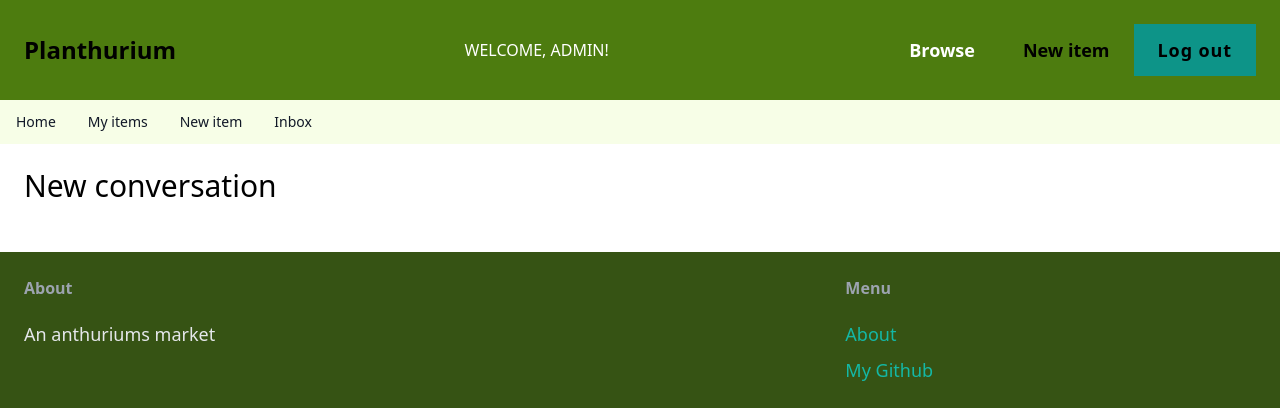
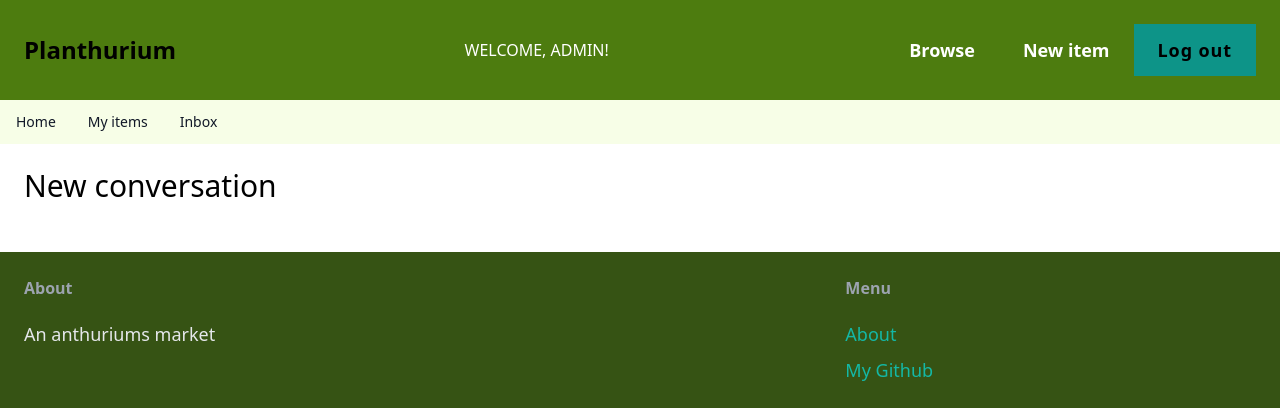
Before and after one commit to lizzzshan/Planthurium, a Django app: page /inbox/ in a window 1280 px wide. Shown: the top 420 px of the page. Run offline with Django 4.2, Linux system fonts and the light colour scheme; a user stored in the database is signed in; data that the repository does not hold is empty; some libraries are stand-ins or nearby versions.

Commit message:
Change text to white

```diff
--- a/myplanttracker/core/templates/core/base.html
+++ b/myplanttracker/core/templates/core/base.html
@@ -26,7 +26,7 @@
                     <a href="{% url 'item:items' %}" class="px-6 py-3 text-lg font-semibold text-white ">Browse</a>
 
                     {% if request.user.is_authenticated %}
-                    <a href="{% url 'item:new' %}" class="px-6 py-3 text-lg font-semibold hover:text-white">New item</a>
+                    <a href="{% url 'item:new' %}" class="px-6 py-3 text-lg font-semibold text-white hover:text-white">New item</a>
                     <a href="{% url 'core:logout' %}" class="px-6 py-3 text-lg font-semibold tracking-wider border-1 border-black bg-teal-600 text-black hover:bg-teal-700">Log out</a>
                     {% else %}
                     <a href="{% url 'core:signup' %}" class="px-6 py-3 text-lg font-semibold tracking-wider border-1 border-black bg-lime-400 text-black  hover:bg-lime-500">Sign up</a>
@@ -45,9 +45,6 @@
                         {% if request.user.is_authenticated %}
                         <li>
                             <a href="{% url 'dashboard:index' %}" class="text-gray-900 dark:text-white hover:underline">My items</a>
-                        </li>
-                        <li>
-                            <a href="{% url 'item:new' %}" class="text-gray-900 dark:text-white hover:underline">New item</a>
                         </li>
                         <li>
                             <a href="{% url 'conversation:inbox' %}" class="text-gray-900 dark:text-white hover:underline">Inbox</a>
```
